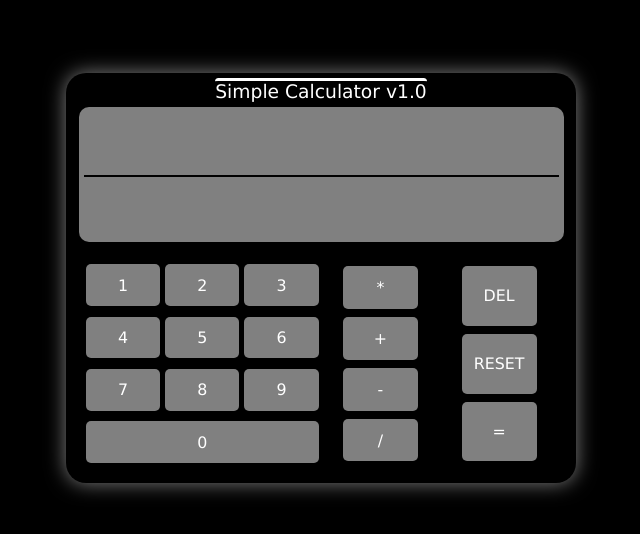
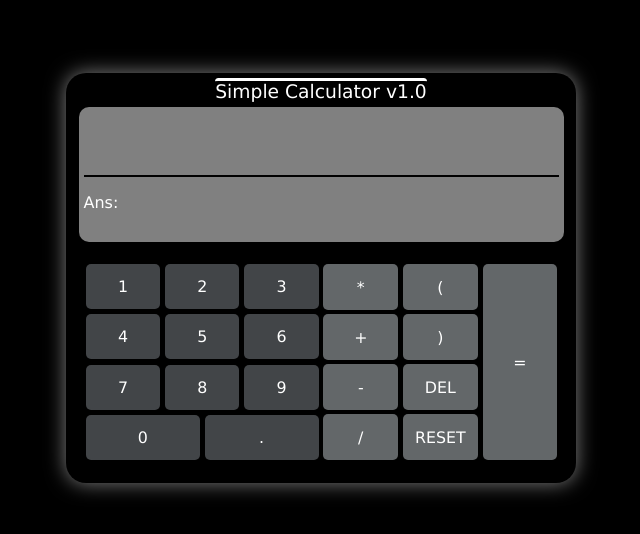
Before and after one commit to MojokojoXD/React-calculator, a React (Create React App) app: page / in a window 1280 px wide. Shown: the part 130-664 px from the top of the page, without its empty margins (319-959 px from the left). Built offline with nearby package versions, Linux system fonts and the light colour scheme.

Commit message:
completed full functionality of math logic

```diff
--- a/src/components/Buttons.js
+++ b/src/components/Buttons.js
@@ -1,4 +1,5 @@
-import {useState,useEffect} from 'react'
+import {useState,useEffect,useContext} from 'react'
+import {testContext} from './Calculator'
 
 function Button({buttonDisplay,setUserInput}){
     const [toggle, setToggle] = useState(true);
@@ -8,6 +9,8 @@ function Button({buttonDisplay,setUserInput}){
         setToggle(false)
     }
 
+    const contextData = useContext(testContext)
+
 
     useEffect(()=>{
         setTimeout(() => setToggle(true), 100)
@@ -16,16 +19,17 @@ function Button({buttonDisplay,setUserInput}){
 
     return (
       toggle ? (
-        <button onClick={buttonResponse}>{buttonDisplay}</button>
+        <button className='hover' onClick={buttonResponse}>{buttonDisplay}</button>
       ) : (
-        <button onClick={buttonResponse} style={flash}>{buttonDisplay}</button>
+        <button className= 'hover' onClick={buttonResponse} style={flash}>{buttonDisplay}</button>
       )
     );
 }
 
 
 const flash = {
-    backgroundColor: 'Red'
+    backgroundColor: 'Red',
+    color: 'black'
 }
 
 
--- a/src/components/Calculator.js
+++ b/src/components/Calculator.js
@@ -1,33 +1,33 @@
 // @ts-nocheck
 import NumberButtons from "./NumberButtons";
 import Operations from "./Operations";
-import { useState } from "react";
+import { useState, createContext} from "react";
 import Display from './Display'
+
+const testContext = createContext();
 
 function Calculator() {
   const [userInput, setInput] = useState("");
   const [displayIn, setDisplayIn] = useState('');
   const [operands, setOperand] = useState([]);
-  const [sign, setSign] = useState("");
   const [result,setResult] = useState('');
 
+
+
   const retrieveClickVal = (num) => {
-
-    let temp = displayIn + num.toString();
-    let temp_ = userInput + num.toString();
-
-    let tempArr = [...operands];
-
     switch (true) {
       case num === "DEL":
-        temp = userInput.slice(0, userInput.length - 1);
-        setInput(temp);
+        setInput(state => {
+          return state.length === 0 ? '' : state.slice(0,state.length-1);
+        });
+        setDisplayIn(state => {
+          return state.length === 0 ? "" : state.slice(0, state.length - 1);
+        })
         break;
 
       case num === "RESET":
         setInput("");
-        setOperand("");
-        setSign("");
+        setOperand([]);
         setResult('');
         setDisplayIn('')
         break;
@@ -36,36 +36,37 @@ function Calculator() {
         setOperand(state => {
           return [...state,userInput]
         });
-
-        setResult(operations[sign](operands[0],userInput))
+        try{
+          setResult(eval([...operands,userInput].join('')))
+        }catch(err){
+          console.log(err)
+        }
         setInput('');
-        setOperand([])
         setDisplayIn('')
+        setOperand([]);
         break;
 
-      case num === "*" || num === "-" || num === "+" || num === "/":
-          setSign(state=> num);
-          tempArr.push(userInput)
-          setOperand(state => [...state,...tempArr])
-
-          setDisplayIn(state=>temp_);
+      case num === "*" || num === "-" || num === "+" || num === "/" || num === "(" || num ===")":
+          setOperand(state => [...state,userInput,num])
+          setDisplayIn(state=> {
+            return state+num.toString();
+          });
           setInput(state=>'');
-          console.log(operands)
         break;
 
       default: {
         if(result){
           setResult(state => '');
         }
-        setInput(state=> temp_);
-        setDisplayIn(state=> temp)
+        setInput(userInput + num.toString());
+        setDisplayIn(displayIn + num.toString());
       }
     }
   };
 
   return (
     <div className="calculator">
-      <Display userInput={userInput} result={result} displayIn={displayIn}/>
+      <Display result={result} displayIn={displayIn}/>
       <div className="buttons-display">
           <NumberButtons setUserInput={retrieveClickVal} />
           <Operations getOps={retrieveClickVal} />
@@ -74,11 +75,5 @@ function Calculator() {
   );
 }
 
-const operations = {
-  '+': function(num1, num2){return parseFloat(num1) + parseFloat(num2)},
-  '-': function(num1, num2){return parseFloat(num1) - parseFloat(num2)},
-  '*': function(num1,num2){return parseFloat(num1) * parseFloat(num2)},
-  '/': function(num1,num2){return parseFloat(num1) / parseFloat(num2);}
-}
 
-export default Calculator;
+export {Calculator as default,testContext};
--- a/src/components/Display.js
+++ b/src/components/Display.js
@@ -1,16 +1,13 @@
-function Display({userInput,result,displayIn}){
+function Display({result,displayIn}){
     return (
       <div className="display">
         <div className="computation">
           <span>{displayIn}</span>
-          {/* <span className="operands">{operands[0]}</span>
-          <span className="operands">{sign}</span>
-          <span className="operands">{operands[1]}</span> */}
           <br />
           {result ? <h4>{result}</h4> : null}
         </div>
         <div className="render-input">
-          <h4>{userInput}</h4>
+          <p>Ans: </p>
         </div>
       </div>
     );
--- a/src/components/NumberButtons.js
+++ b/src/components/NumberButtons.js
@@ -1,6 +1,6 @@
 import Buttons from './Buttons'
 
-const numbers = [1,2,3,4,5,6,7,8,9,0]
+const numbers = [1,2,3,4,5,6,7,8,9,0,'.']
 
 const generateButtons = (setUserInput) => {
     const arr = numbers.map(num => {
--- a/src/components/Operations.js
+++ b/src/components/Operations.js
@@ -1,7 +1,7 @@
 // @ts-nocheck
 import Buttons from "./Buttons";
 
-const ops = ['*','+','-','/','DEL','RESET','=']
+const ops = ['*','+','-','/','(',')','DEL','RESET','=']
 
 const generateOps = (passOps) =>{
     const jsxOps = ops.map(ops =>
--- a/src/main.css
+++ b/src/main.css
@@ -1,3 +1,8 @@
+.hover:hover{
+  color: black;
+  background-color: #b0b4b8;
+}
+
 .number-buttons {
   display: flex;
   flex-wrap: wrap;
@@ -7,13 +12,13 @@
 }
 
 .number-buttons button {
-  height: 20.5%;
-  width: 24.1%;
-  background-color: grey;
+  height: 22.5%;
+  width:31.3%;
+  background-color: rgb(66, 69, 72);
   font-size: 99%;
   border-radius: 5px;
+  border: none;
   margin: 1%;
-  border: none;
   flex-grow: 1;
 }
 
@@ -47,16 +52,17 @@
 .operations button {
   height: 20.5%;
   width: 31.5%;
-  background-color: grey;
+  background-color: rgb(99, 103, 105);
   font-size: 99%;
   border-radius: 5px;
-  margin: 1.7% 0.92%;
+  margin: 1%;
   border: none;
   flex-grow: 1;
 }
 
 .buttons-display{
   display: flex;
+  height: 40%;
   width: 95%;
   margin: 3% auto;
   padding: 5px;
```
